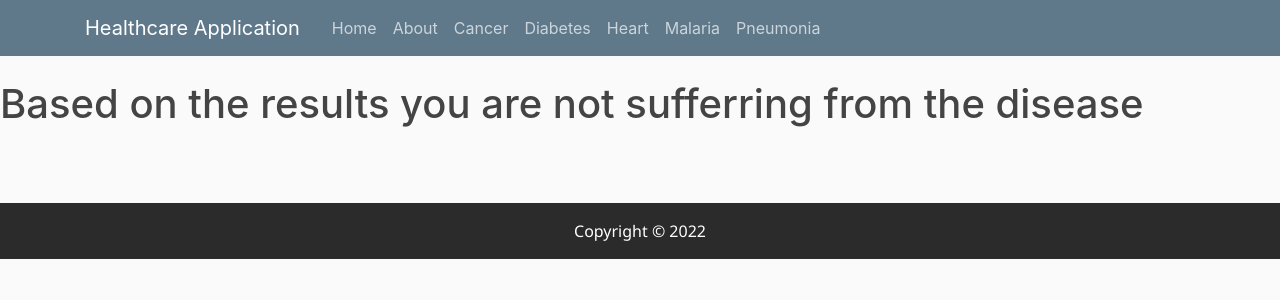
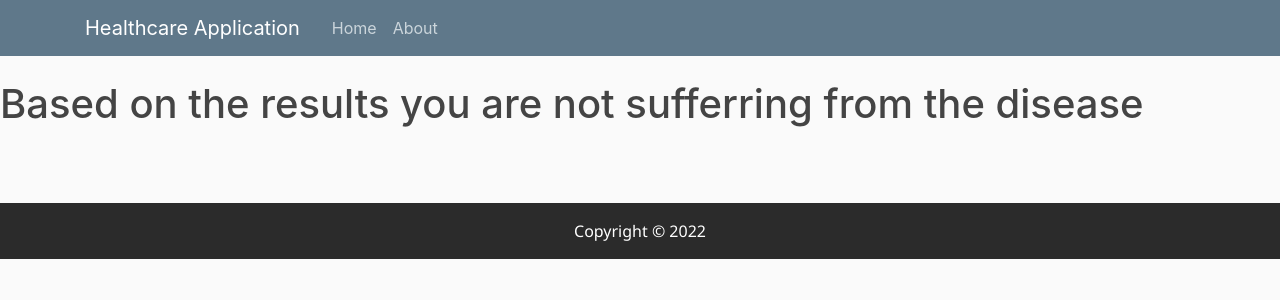
Before and after one commit to Divyang0601/HealthAppC, a Flask app: template template/negative result.html in a window 1280 px wide. Shown: the top 300 px of the page. Run offline with Flask 2, Linux system fonts and the light colour scheme; the template is opened without the code that fills it, so the values that code supplies are empty; some libraries are stand-ins or nearby versions.

Commit message:
Update negative result.html

```diff
--- a/template/negative result.html
+++ b/template/negative result.html
@@ -62,11 +62,7 @@
                     <div class="navbar-nav mr-auto">
                         <a class="nav-item nav-link" href="/">Home</a>
                         <a class="nav-item nav-link" href="/about">About</a>
-                        <a class="nav-item nav-link" href="/cancer">Cancer</a>
-                        <a class="nav-item nav-link" href="/diabetes">Diabetes</a>
-                        <a class="nav-item nav-link" href="/heart">Heart</a>
-                        <a class="nav-item nav-link" href="/Malaria">Malaria</a>
-                        <a class="nav-item nav-link" href="/Pneumonia">Pneumonia</a>
+
 
                     </div>
                     <!-- Navbar Right Side
```
